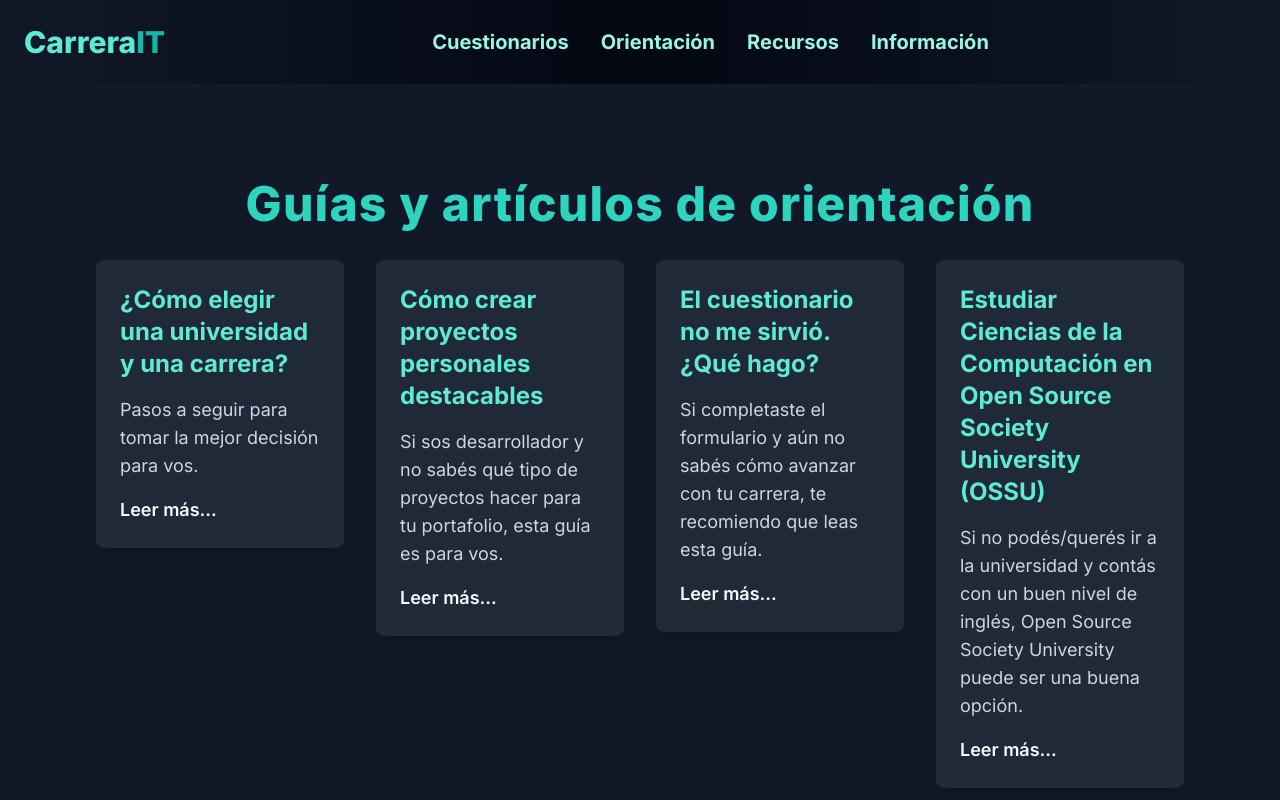
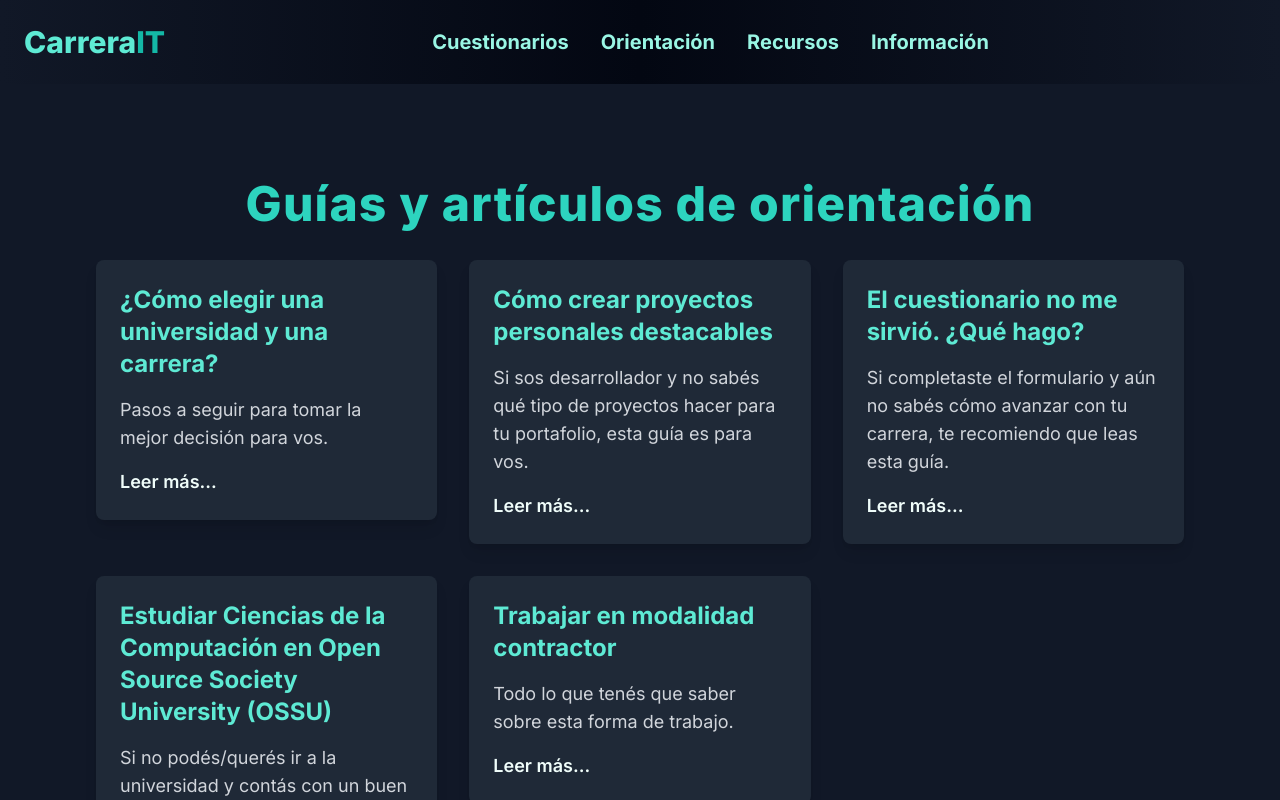
Before and after one commit to aronmilenait/carrerait-roadmap, a Next.js app in the folder carrerait-roadmap/: page /orientacion in a window 1280 px wide. Shown: the top 800 px of the page. Built offline with nearby package versions, Linux system fonts and the light colour scheme.

Commit message:
Modify the grid's columns in desktop.

```diff
--- a/carrerait-roadmap/src/app/orientacion/page.tsx
+++ b/carrerait-roadmap/src/app/orientacion/page.tsx
@@ -18,7 +18,7 @@ export default async function Orientation() {
       <h1 className="text-3xl sm:text-4xl md:text-5xl text-teal-400 font-extrabold mb-8 text-center tracking-wide">
         Guías y artículos de orientación
       </h1>
-      <div className="grid grid-cols-1 sm:grid-cols-2 md:grid-cols-3 lg:grid-cols-4 gap-8">
+      <div className="grid grid-cols-1 sm:grid-cols-2 md:grid-cols-3 lg:grid-cols-* gap-8">
         {guidesMeta.map((guide) => (
           <Link key={guide.slug} href={`/orientacion/${guide.slug}`}>
             <div className="bg-gray-800 p-4 sm:p-6 rounded-lg shadow-lg cursor-pointer hover:bg-teal-900 hover:shadow-2xl hover:scale-105 transition duration-300 ease-in-out">
```
